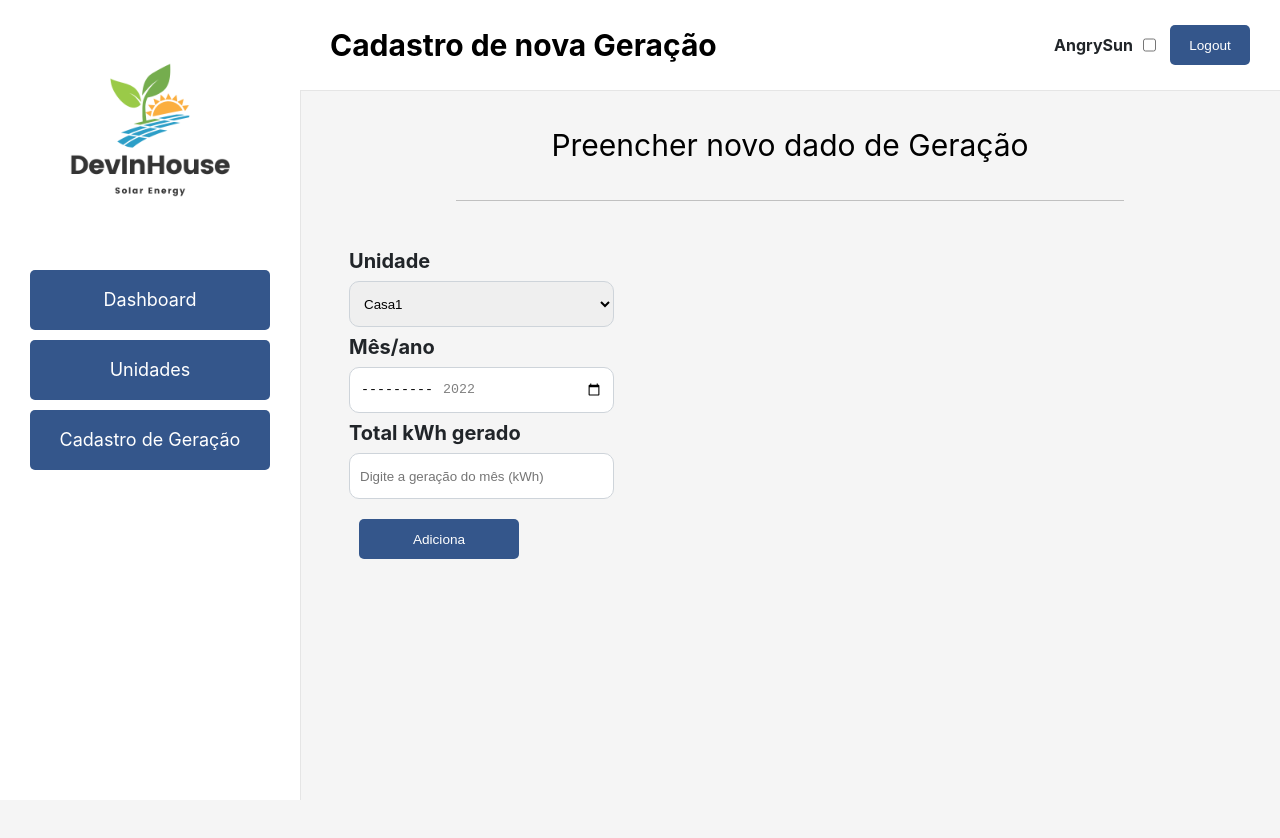
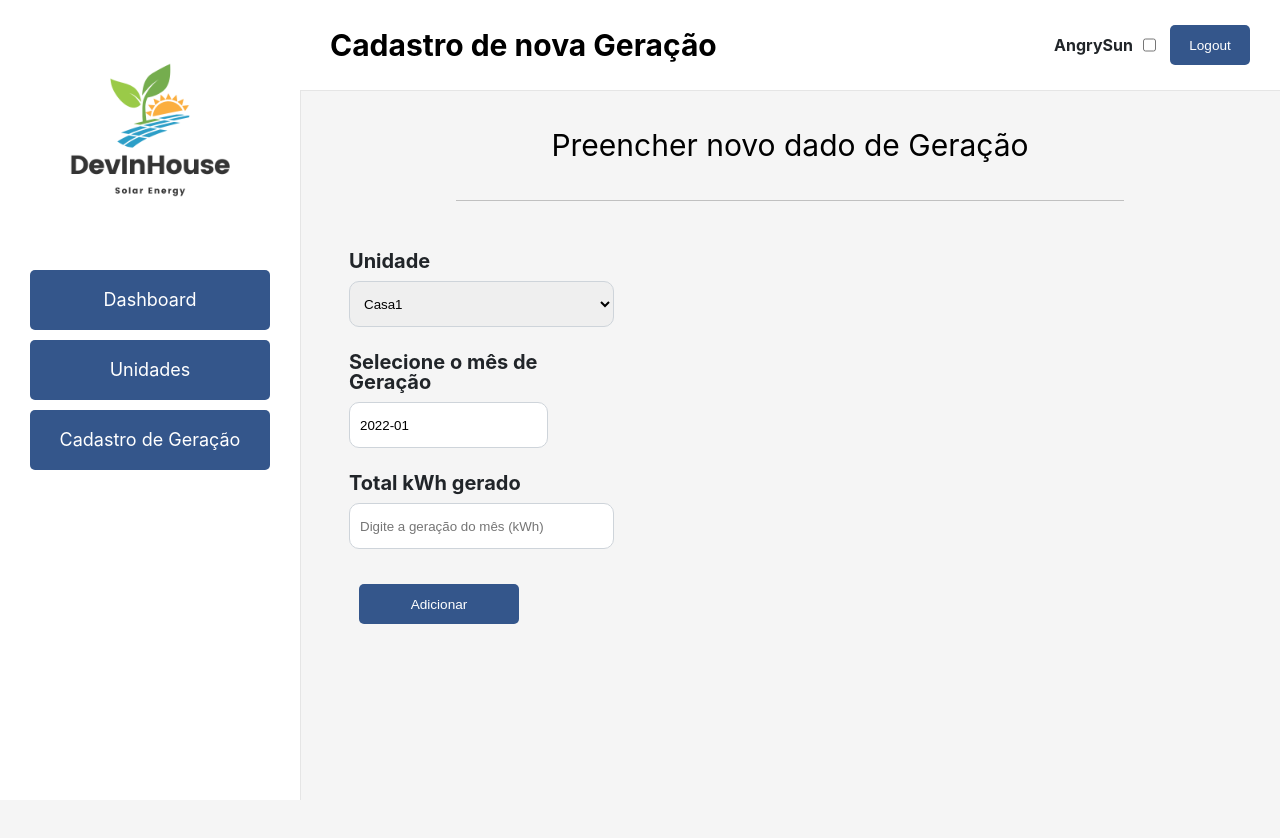
Before and after one commit to RafaelYukio/DEVinHouse_M1P2, a React (Create React App) app: page /cadastrogeracao in a window 1280 px wide. Shown: the top 838 px of the page. Built offline with nearby package versions, Linux system fonts and the light colour scheme; data requests are answered from the project's data file.

Commit message:
05.02.2022

```diff
--- a/db.json
+++ b/db.json
@@ -47,9 +47,9 @@
       "local": "Local2",
       "marca": "Jinko",
       "modelo": "330Wp",
-      "status": false,
+      "status": true,
       "geracao": {
-        "2022-01": 2000,
+        "2022-01": 4000,
         "2022-02": 3000,
         "2022-03": 4000,
         "2022-04": 4000,
--- a/package.json
+++ b/package.json
@@ -11,6 +11,7 @@
     "json-server": "^0.17.0",
     "react": "^17.0.2",
     "react-chartjs-2": "^4.0.1",
+    "react-datepicker": "^4.6.0",
     "react-dom": "^17.0.2",
     "react-icons": "^4.3.1",
     "react-router-dom": "^6.2.1",
--- a/src/App.css
+++ b/src/App.css
@@ -12,3 +12,14 @@
   padding: 90px 0 0 300px;
   background-color: #f5f5f5;
 }
+
+.react-datepicker__input-container input {
+	max-width: 100%;
+	height: 24px;
+	margin: 10px 0;
+	border-radius: 10px;
+	outline: none;
+	border: 1px solid #ced4da;
+	padding: 10px;
+
+}
--- a/src/components/InputText/styles.js
+++ b/src/components/InputText/styles.js
@@ -2,6 +2,7 @@ import styled from "styled-components";
 
 export const InputLabel = styled.label`
 	width: 100%;
+	margin: 15px 0;
 	display: flex;
 	flex-direction: column;
 	font-weight: bold;
--- a/src/pages/CadastroGeracao/index.js
+++ b/src/pages/CadastroGeracao/index.js
@@ -7,11 +7,13 @@ import InputText from "../../components/InputText";
 import Title from "../../components/Title";
 import Botao from "../../components/Button";
 import AngryCheckbox from "../../components/AngrySunCheckbox";
+import InputSelect from "../../components/InputSelect";
 import "react-toastify/dist/ReactToastify.css";
 import { toast } from "react-toastify";
-import { CadastroDiv, CadastroForm } from "./styles";
+import "react-datepicker/dist/react-datepicker.css";
+import DatePicker from "react-datepicker";
+import { CadastroDiv, CadastroForm, DatePickerLabel } from "./styles";
 import { UserContext } from "../../context/User";
-import InputSelect from "../../components/InputSelect";
 
 function CadastroGeracao() {
 	const { usuarioLogado } = useContext(UserContext);
@@ -20,7 +22,7 @@ function CadastroGeracao() {
 
 	const [unidades, setUnidades] = useState([]);
 	const [unidadeID, setUnidadeID] = useState("");
-	const [mesAno, setMesAno] = useState("");
+	const [anoMes, setAnoMes] = useState(new Date().toISOString().split("-").slice(0, 2).join("-"));
 	const [geracao, setGeracao] = useState("");
 
 	useEffect(() => {
@@ -32,7 +34,7 @@ function CadastroGeracao() {
 				setUnidades(response.data);
 				setUnidadeID(response.data[0].id);
 			} catch (error) {
-				alert("Nenhuma unidade cadastrada");
+				toast.error("Nenhuma unidade cadastrada!");
 			}
 		}
 
@@ -43,7 +45,7 @@ function CadastroGeracao() {
 		event.preventDefault();
 
 		const novaGeracao = {};
-		novaGeracao[mesAno] = geracao;
+		novaGeracao[anoMes] = geracao;
 
 		try {
 			let response = await axios.get(baseURLUnidade + unidadeID);
@@ -53,7 +55,7 @@ function CadastroGeracao() {
 			await axios.put(baseURLUnidade + unidadeID, response.data);
 			toast.success("Geração cadastrada!");
 		} catch (error) {
-			toast.error("Erro no servidor!")
+			toast.error("Erro no servidor!");
 		}
 	}
 
@@ -73,15 +75,14 @@ function CadastroGeracao() {
 								setUnidadeID(unidades[event.target.options.selectedIndex].id);
 							}}
 						/>
-						<InputText
-							label="Mês/ano"
-							width="50%"
-							onChange={(event) => {
-								setMesAno(event.target.value);
-							}}
-							type="month"
-							min="2022-01"
-							max="2022-12"
+						<DatePickerLabel>Selecione o mês de Geração</DatePickerLabel>
+						<DatePicker
+							value={anoMes}
+							onChange={(date) =>
+								setAnoMes(date.toISOString().split("-").slice(0, 2).join("-"))
+							}
+							dateFormat="yyyy-MM"
+							showMonthYearPicker
 						/>
 						<InputText
 							label="Total kWh gerado"
@@ -93,7 +94,7 @@ function CadastroGeracao() {
 							type="number"
 							min="0"
 						/>
-						<Botao type="submit">Adiciona</Botao>
+						<Botao type="submit">Adicionar</Botao>
 					</CadastroForm>
 				</CadastroDiv>
 			</div>
--- a/src/pages/CadastroGeracao/styles.js
+++ b/src/pages/CadastroGeracao/styles.js
@@ -7,3 +7,11 @@ export const CadastroDiv = styled.div`
 export const CadastroForm = styled.form`
 	width: 30%;
 `;
+
+export const DatePickerLabel = styled.div`
+	width: 100%;
+	margin: 15px 0 0 0;
+	font-weight: bold;
+	font-size: 20px;
+	color: #212529;
+`;
```
Also changed, not shown: 1 other file (tests, documents, lock files or other folders).
